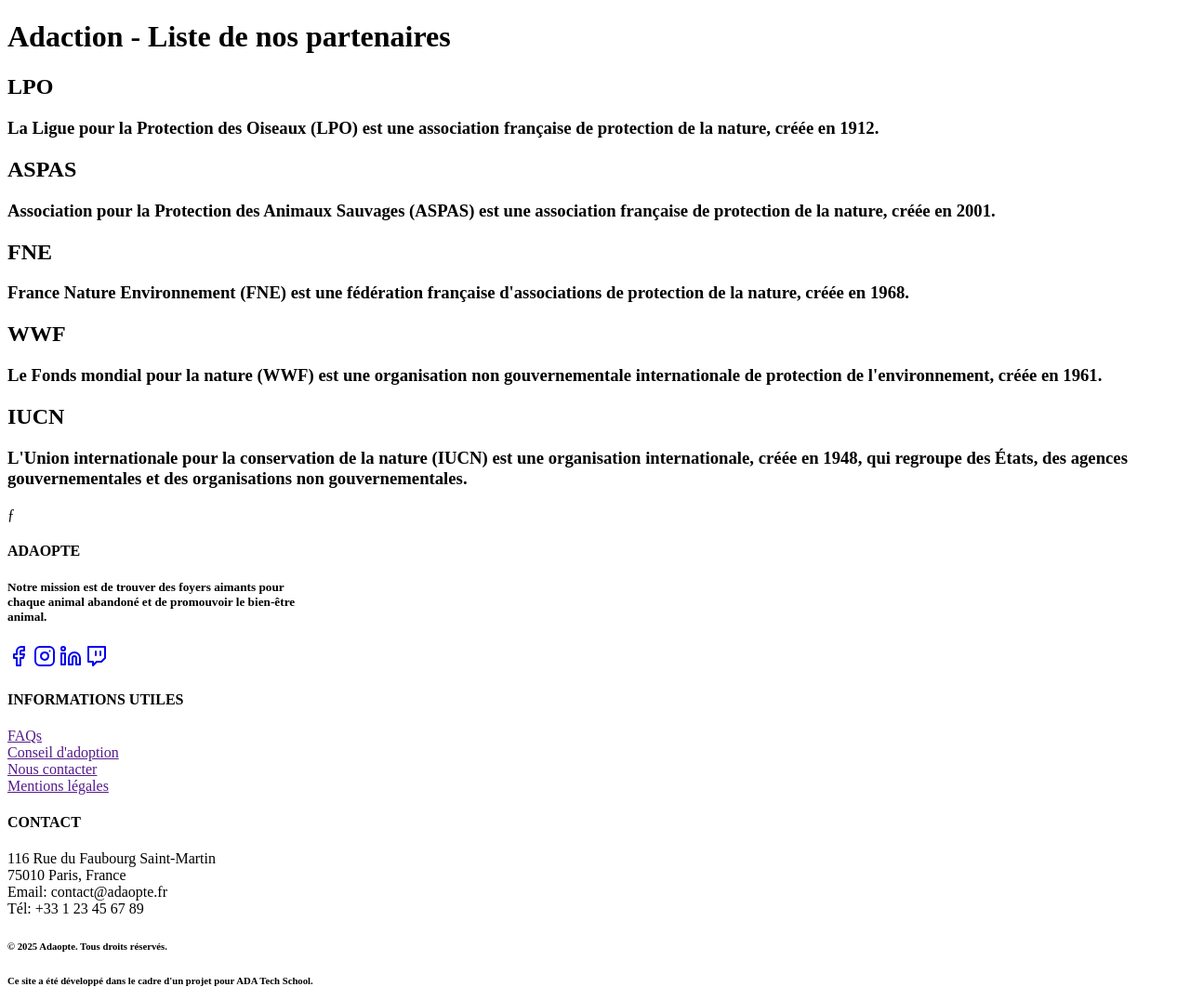
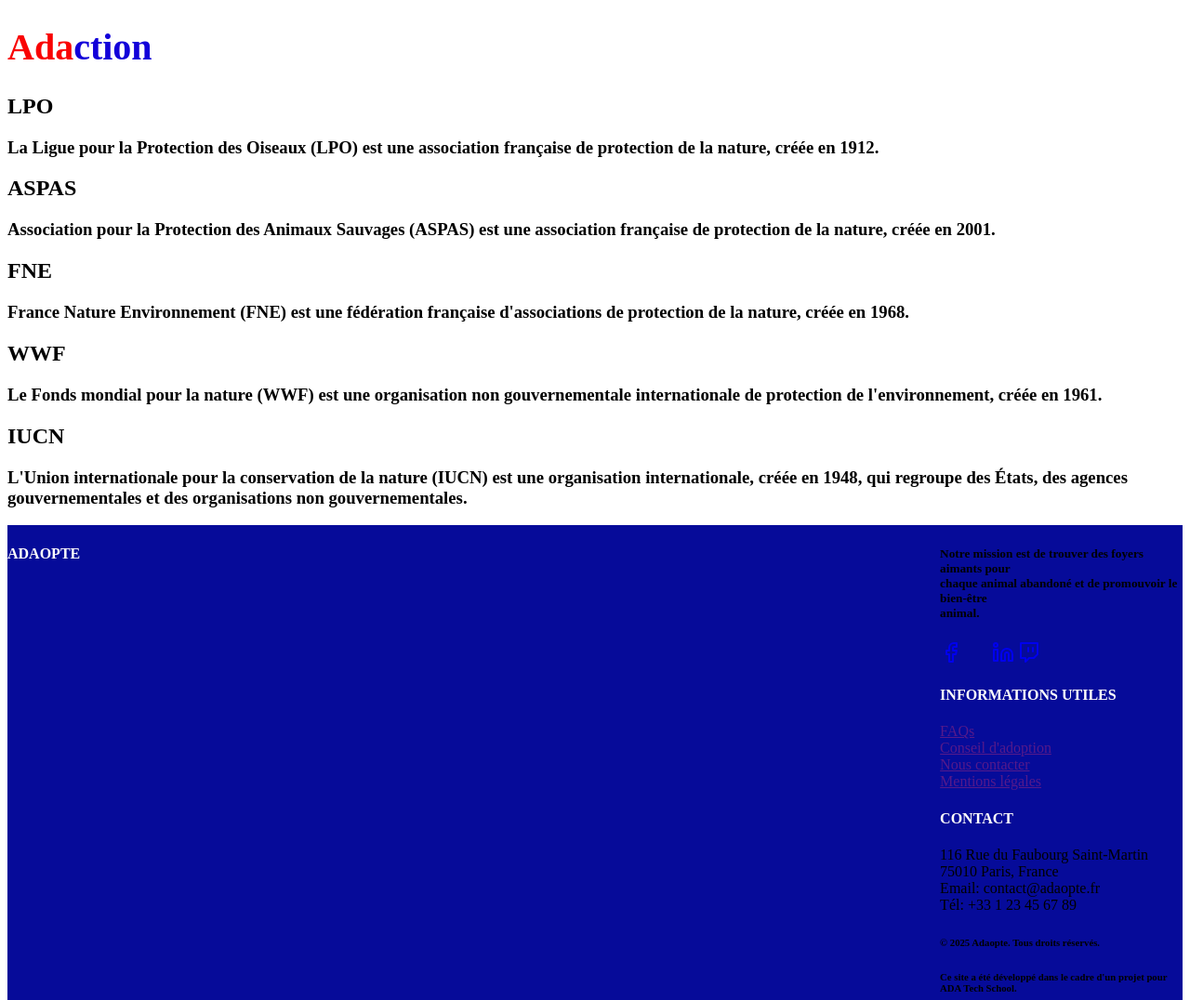
Before and after one commit to Niouk971/projet-collectif-adaction, a website: page frontend/html/charity.html in a window 1280 px wide. Shown: the top 1076 px of the page at 93% size. Drawn offline with Linux system fonts and the light colour scheme.

Commit message:
avancée du html et css

```diff
--- a/frontend/css/styles.css
+++ b/frontend/css/styles.css
@@ -1,13 +1,25 @@
+#homeIcon {
+  justify-self: start;
+  font-size: 40px;
+  font-weight: 700;
+  align-items: center;
+  color: var(--header-color, rgb(249, 3, 3));
+}
+
+.enceColor {
+  color: var(--header-color, rgb(18, 0, 217));
+}
+
 #end {
   display: flex;
   flex-direction:row;
-  background-color: #232121;
+  background-color: #060b99;
   justify-content: center;
   text-align: left;
 }
 
 #end h4 {
-  color: var(--header-color, orange);
+  color: var(--header-color, rgb(255, 254, 252));
   display: flex;
   width: 100%;
 }
--- a/frontend/html/charity.html
+++ b/frontend/html/charity.html
@@ -4,7 +4,7 @@
 <head>
     <meta charset="UTF-8">
     <meta name="viewport" content="width=device-width, initial-scale=1.0">
-     <link rel="stylesheet" href="/CSS/style.css">
+     <link rel="stylesheet" href="../css/styles.css">
      <script defer src="../js/charity.js"></script>
 
     <title>Adaction - partenaires</title>
@@ -12,7 +12,7 @@
 
 <body>
     <header>
-        <h1>Adaction - Liste de nos partenaires</h1>
+         <h1 id="homeIcon">Ada<span class="enceColor">ction</span></h1>
     </header>
     <h2>LPO</h2>
     <h3>La Ligue pour la Protection des Oiseaux (LPO) est une association française de protection de la nature, créée en
@@ -34,12 +34,16 @@
     <h3>L'Union internationale pour la conservation de la nature (IUCN) est une organisation internationale, créée en
         1948, qui regroupe des États, des agences gouvernementales et des organisations non gouvernementales.</h3>
 
-</body>ƒ
+</body>
 
 <footer id="end">
+
+
     <!-- Informations générales site + lien autres pages -->
     <h4>ADAOPTE</h4>
-    <h5>Notre mission est de trouver des foyers aimants pour <br> chaque animal abandoné et de promouvoir le
+    <div class="footer-colonne">
+
+    <h5 class=""footer-title >Notre mission est de trouver des foyers aimants pour <br> chaque animal abandoné et de promouvoir le
         bien-être <br> animal.</h5>
     <div>
         <a href="https://www.facebook.com/?locale=fr_FR"><svg xmlns="http://www.w3.org/2000/svg" width="24" height="24"
@@ -48,7 +52,8 @@
                 <path d="M18 2h-3a5 5 0 0 0-5 5v3H7v4h3v8h4v-8h3l1-4h-4V7a1 1 0 0 1 1-1h3z" />
             </svg></a>
         <a href="https://www.instagram.com/"><svg xmlns="http://www.w3.org/2000/svg" width="24" height="24"
-                viewBox="0 0 24 24" fill="none" stroke="currentColor" stroke-width="2" stroke-linecap="round"
+                viewBox="0 0 24 24" fill="none" strok
+                e="currentColor" stroke-width="2" stroke-linecap="round"
                 stroke-linejoin="round" class="lucide lucide-instagram-icon lucide-instagram">
                 <rect width="20" height="20" x="2" y="2" rx="5" ry="5" />
                 <path d="M16 11.37A4 4 0 1 1 12.63 8 4 4 0 0 1 16 11.37z" />
```
Also changed, not shown: frontend/html/index.html (+6 -3 lines), frontend/html/volunteers.html (+2 -2 lines).
